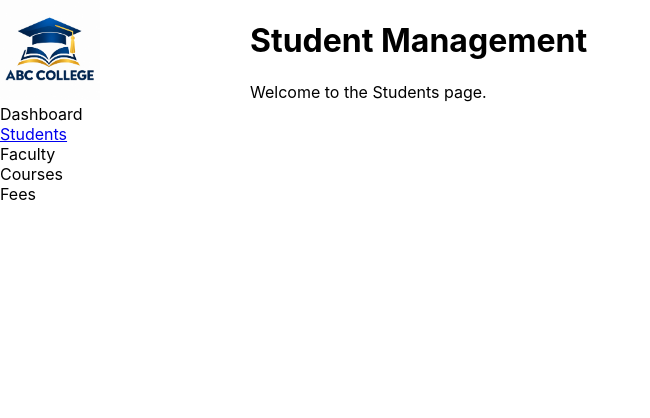
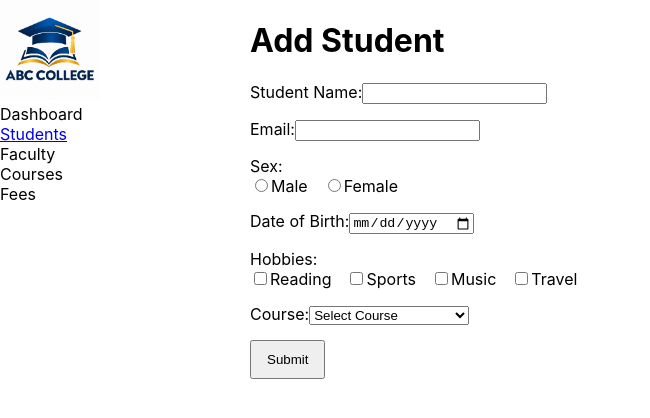
Before and after one commit to Murali-Vengana/React-student-app, a React (Create React App) app: page /students in a window 1280 px wide. Shown: the top 418 px of the page, without its empty margins (0-650 px from the left). Built offline with nearby package versions, Linux system fonts and the light colour scheme.

Commit message:
Student form Updated

```diff
--- a/package.json
+++ b/package.json
@@ -7,8 +7,11 @@
     "@testing-library/jest-dom": "^6.9.1",
     "@testing-library/react": "^16.3.3",
     "@testing-library/user-event": "^13.5.0",
+    "install": "^0.13.0",
+    "npm": "^12.2.0",
     "react": "^19.3.0",
     "react-dom": "^19.3.0",
+    "react-hook-form": "^7.89.0",
     "react-router-dom": "^7.18.4",
     "react-scripts": "5.0.1",
     "web-vitals": "^2.1.4"
--- a/src/components/Student.jsx
+++ b/src/components/Student.jsx
@@ -1,8 +1,199 @@
+import { useForm } from "react-hook-form";
+
 function Student() {
+  const {
+    register,
+    handleSubmit,
+    formState: { errors },
+  } = useForm();
+
+  const onSubmit = (data) => {
+    console.log(data);
+  };
+
   return (
     <div>
-      <h1>Student Management</h1>
-      <p>Welcome to the Students page.</p>
+      <h1>Add Student</h1>
+
+      <form onSubmit={handleSubmit(onSubmit)}>
+        {/* Student Name */}
+        <div style={{ marginBottom: "15px" }}>
+          <label htmlFor="studentName">Student Name:</label>
+
+          <input
+            type="text"
+            id="studentName"
+            {...register("studentName", {
+              required: "Student name is required",
+            })}
+          />
+
+          {errors.studentName && (
+            <span style={{ color: "red" }}>{errors.studentName.message}</span>
+          )}
+        </div>
+
+        {/* Email */}
+        <div style={{ marginBottom: "15px" }}>
+          <label htmlFor="email">Email:</label>
+
+          <input
+            type="email"
+            id="email"
+            {...register("email", {
+              required: "Email is required",
+            })}
+          />
+
+          {errors.email && (
+            <span style={{ color: "red" }}>{errors.email.message}</span>
+          )}
+        </div>
+
+        {/* Sex */}
+        <div style={{ marginBottom: "15px" }}>
+          <label>Sex:</label>
+
+          <div>
+            <label>
+              <input
+                type="radio"
+                value="Male"
+                {...register("sex", {
+                  required: "Please select sex",
+                })}
+              />
+              Male
+            </label>
+
+            <label style={{ marginLeft: "15px" }}>
+              <input
+                type="radio"
+                value="Female"
+                {...register("sex", {
+                  required: "Please select sex",
+                })}
+              />
+              Female
+            </label>
+          </div>
+
+          {errors.sex && (
+            <span style={{ color: "red" }}>{errors.sex.message}</span>
+          )}
+        </div>
+
+        {/* Date of Birth */}
+        <div style={{ marginBottom: "15px" }}>
+          <label htmlFor="dob">Date of Birth:</label>
+
+          <input
+            type="date"
+            id="dob"
+            {...register("dob", {
+              required: "Date of birth is required",
+            })}
+          />
+
+          {errors.dob && (
+            <span style={{ color: "red" }}>{errors.dob.message}</span>
+          )}
+        </div>
+
+        {/* Hobbies */}
+        <div style={{ marginBottom: "15px" }}>
+          <label>Hobbies:</label>
+
+          <div>
+            <label>
+              <input
+                type="checkbox"
+                value="Reading"
+                {...register("hobbies", {
+                  validate: (value) =>
+                    value?.length > 0 || "Please select at least one hobby",
+                })}
+              />
+              Reading
+            </label>
+
+            <label style={{ marginLeft: "15px" }}>
+              <input
+                type="checkbox"
+                value="Sports"
+                {...register("hobbies", {
+                  validate: (value) =>
+                    value?.length > 0 || "Please select at least one hobby",
+                })}
+              />
+              Sports
+            </label>
+
+            <label style={{ marginLeft: "15px" }}>
+              <input
+                type="checkbox"
+                value="Music"
+                {...register("hobbies", {
+                  validate: (value) =>
+                    value?.length > 0 || "Please select at least one hobby",
+                })}
+              />
+              Music
+            </label>
+
+            <label style={{ marginLeft: "15px" }}>
+              <input
+                type="checkbox"
+                value="Travel"
+                {...register("hobbies", {
+                  validate: (value) =>
+                    value?.length > 0 || "Please select at least one hobby",
+                })}
+              />
+              Travel
+            </label>
+            {errors.hobbies && (
+              <span style={{ color: "red" }}>{errors.hobbies.message}</span>
+            )}
+          </div>
+        </div>
+
+        {/* Course */}
+        <div style={{ marginBottom: "15px" }}>
+          <label htmlFor="course">Course:</label>
+
+          <select
+            id="course"
+            {...register("course", {
+              required: "Please select a course",
+            })}
+          >
+            <option value="">Select Course</option>
+            <option value="Computer Science">Computer Science</option>
+            <option value="Information Technology">
+              Information Technology
+            </option>
+            <option value="Electronics">Electronics</option>
+            <option value="Mechanical">Mechanical</option>
+            <option value="Civil">Civil</option>
+          </select>
+
+          {errors.course && (
+            <span style={{ color: "red" }}>{errors.course.message}</span>
+          )}
+        </div>
+
+        {/* Submit */}
+        <button
+          type="submit"
+          style={{
+            padding: "10px 15px",
+            cursor: "pointer",
+          }}
+        >
+          Submit
+        </button>
+      </form>
     </div>
   );
 }
```
Also changed, not shown: 1 other file (tests, documents, lock files or other folders).
